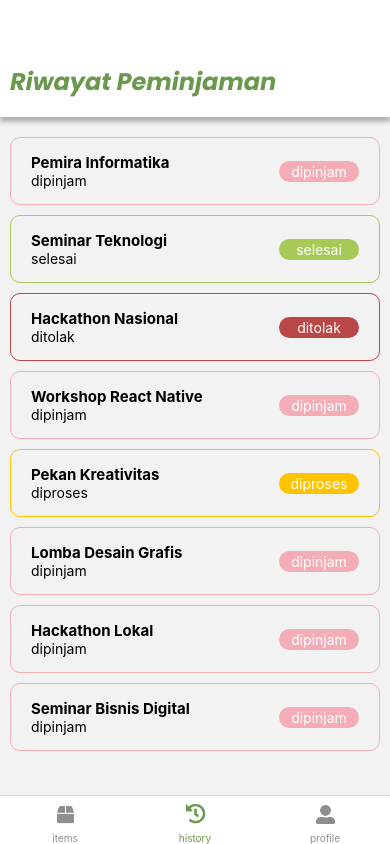
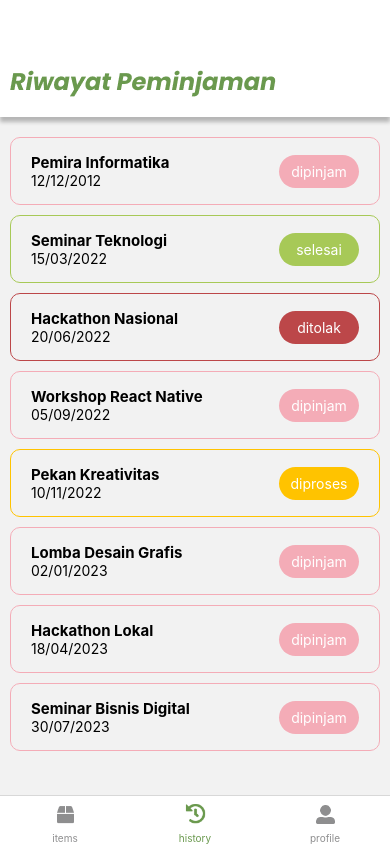
Before and after one commit to IvanSholana/LogisTrack, a React Native app: screen /history in a window 390 px wide. Built offline with nearby package versions, Linux system fonts and the light colour scheme.

Commit message:
fix : fixed status component bug

```diff
--- a/components/Card/EventStatusCard.js
+++ b/components/Card/EventStatusCard.js
@@ -15,22 +15,13 @@ const EventStatusCardComponents = (eventdata) => {
         >
           <View style={styles.textcontainer}>
             <Text style={styles.title}>{eventdata.eventName}</Text>
-            <StatusComponent
-              status={eventdata.status}
-              color={[
-                styles.status,
-                { backgroundColor: eventdata.eventStatusColor },
-              ]}
-            />
+            <Text>{eventdata.eventDate}</Text>
           </View>
-          <Text
-            style={[
-              styles.status,
-              { backgroundColor: eventdata.eventStatusColor },
-            ]}
-          >
-            {eventdata.status}
-          </Text>
+
+          <StatusComponent
+            status={eventdata.status}
+            color={eventdata.eventStatusColor}
+          />
         </View>
       </TouchableOpacity>
     </>
@@ -49,14 +40,6 @@ const styles = StyleSheet.create({
     marginHorizontal: 10,
     marginBottom: 10,
   },
-  status: {
-    alignSelf: "center",
-    textAlign: "center",
-    width: 80,
-    paddingVertical: 2,
-    borderRadius: 20,
-    color: "white",
-  },
   title: {
     fontWeight: "bold",
     fontSize: 15,
--- a/components/Status/StatusComponent.js
+++ b/components/Status/StatusComponent.js
@@ -1,11 +1,20 @@
-import { Text } from "react-native";
+import { StyleSheet, Text } from "react-native";
 
 const StatusComponent = ({ status, color }) => {
   return (
-    <>
-      <Text style={{ color }}>{status}</Text>
-    </>
+    <Text style={[styles.status, { backgroundColor: color }]}>{status}</Text>
   );
 };
 
+const styles = StyleSheet.create({
+  status: {
+    alignSelf: "center",
+    textAlign: "center",
+    width: 80,
+    paddingVertical: 8,
+    borderRadius: 20,
+    color: "white",
+  },
+});
+
 export default StatusComponent;
```
